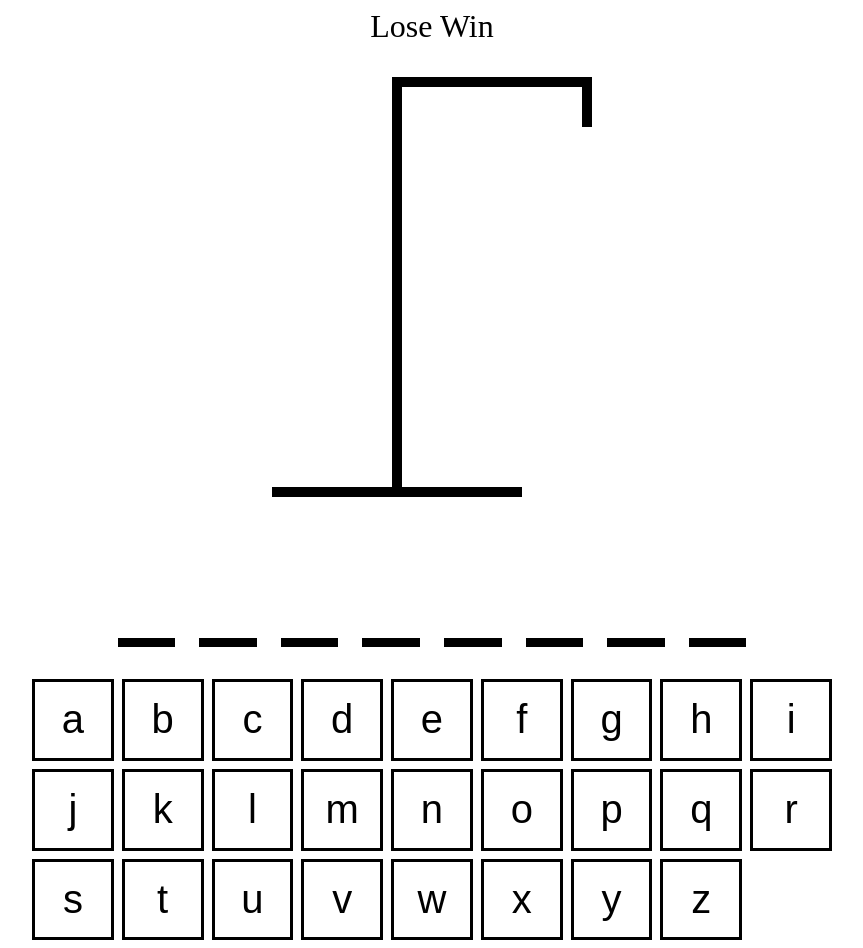
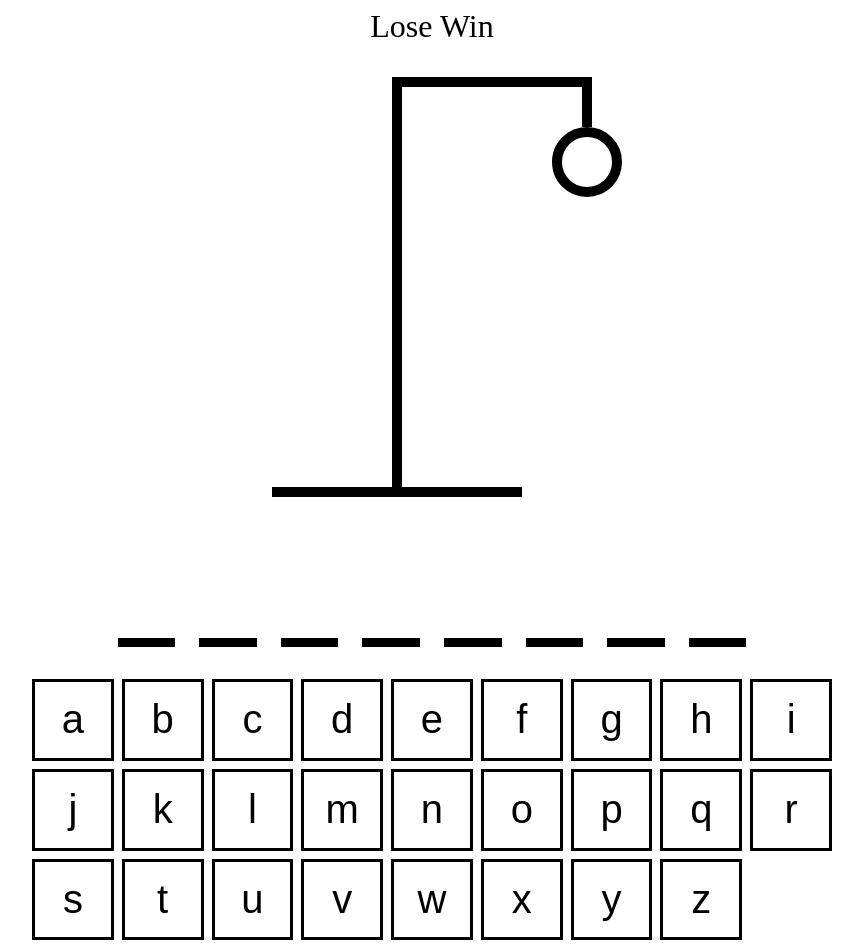
Before and after one commit to apastori/Hangman-React-Typescript, a React app: page / in a window 1280 px wide. Shown: the whole page, without its empty margins (208-1071 px from the left). Built offline with nearby package versions, Linux system fonts and the light colour scheme; the HTML template or start-up script is replaced by a standard one.

Commit message:
HangmanBodyPartTypeWorking

```diff
--- /dev/null
+++ b/src/HangmanBodyPartType.ts
@@ -0,0 +1,18 @@
+import React from 'react'
+
+//Hangman Parts Props
+
+import { HangmanHeadProps } from './HangmanHeadProps'
+import { HangmanBodyProps } from './HangmanBodyProps'
+import { HangmanRightArmProps } from './HangmanRightArmProps'
+import { HangmanLeftArmProps } from './HangmanLeftArmProps'
+import { HangmanRightLegProps } from './HangmanRightLegProps'
+import { HangmanLeftLegProps } from './HangmanLeftLegProps'
+
+export  type HangmanBodyPartType =
+    React.FC<HangmanHeadProps> |
+    React.FC<HangmanBodyProps> |
+    React.FC<HangmanRightArmProps> |
+    React.FC<HangmanLeftArmProps> |
+    React.FC<HangmanRightLegProps> |
+    React.FC<HangmanLeftLegProps>
--- a/src/HangmanDrawing.tsx
+++ b/src/HangmanDrawing.tsx
@@ -7,13 +7,18 @@ import { HangmanLeftArm } from './HangmanLeftArm'
 import { HangmanRightLeg } from './HangmanRightLeg'
 import { HangmanLeftLeg } from './HangmanLeftLeg'
 import { HangmanBodyParts } from './BodyParts'
+import { HangmanBodyPartType } from './HangmanBodyPartType'
 
 const HangmanDrawing: React.FC<HangmanDrawingProps> = ({ numberOfGuesses }: HangmanDrawingProps) => {
     return (
         <div style={{
             position: 'relative'
         }}>
-            {HangmanBodyParts.slice(0, numberOfGuesses)}
+            {HangmanBodyParts.map((HangmanBodyPart: HangmanBodyPartType, index: number) => {
+                if (index <= numberOfGuesses) {
+                    return <HangmanBodyPart />
+                }
+            })}
             <div style={{
                 height: '50px',
                 width: '10px',
```
